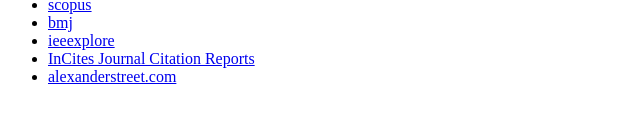
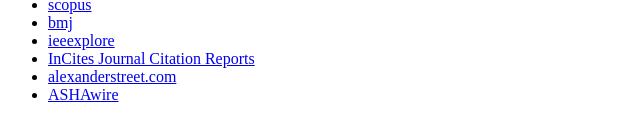
Before and after one commit to ffzg/via-proxy, a plain HTML site: page index.html in a window 1280 px wide. Shown: the part 408-546 px from the top of the page, without its empty margins (0-640 px from the left). Drawn offline with Linux system fonts and the light colour scheme.

Commit message:
added https://pubs.asha.org

```diff
--- a/index.html
+++ b/index.html
@@ -29,6 +29,7 @@
 <li><a href="https://jcr.incites.thomsonreuters.com.p.vbz.ffzg.hr/">InCites Journal Citation Reports</a>
 
 	<li><a href="https://search.alexanderstreet.com.p.vbz.ffzg.hr/">alexanderstreet.com</a>
+	<li><a href="https://pubs.asha.org.p.vbz.ffzg.hr/">ASHAwire</a>
 
 </ul>
 
```
Also changed, not shown: 1 other file.
